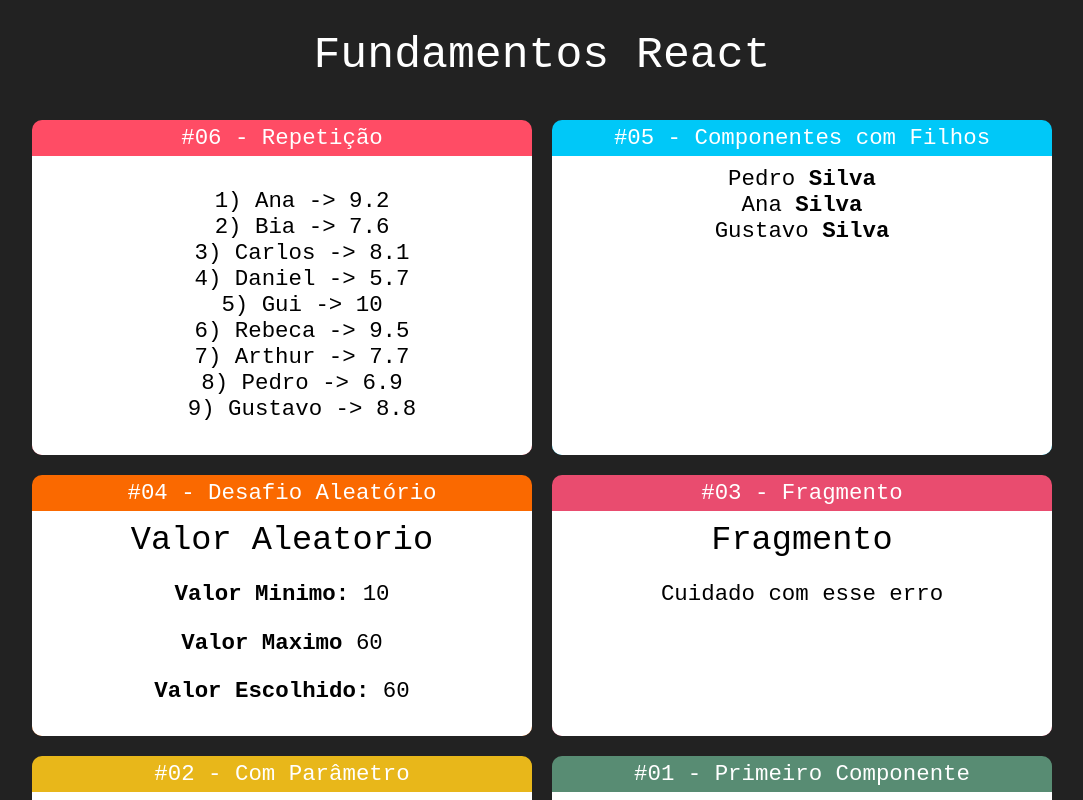
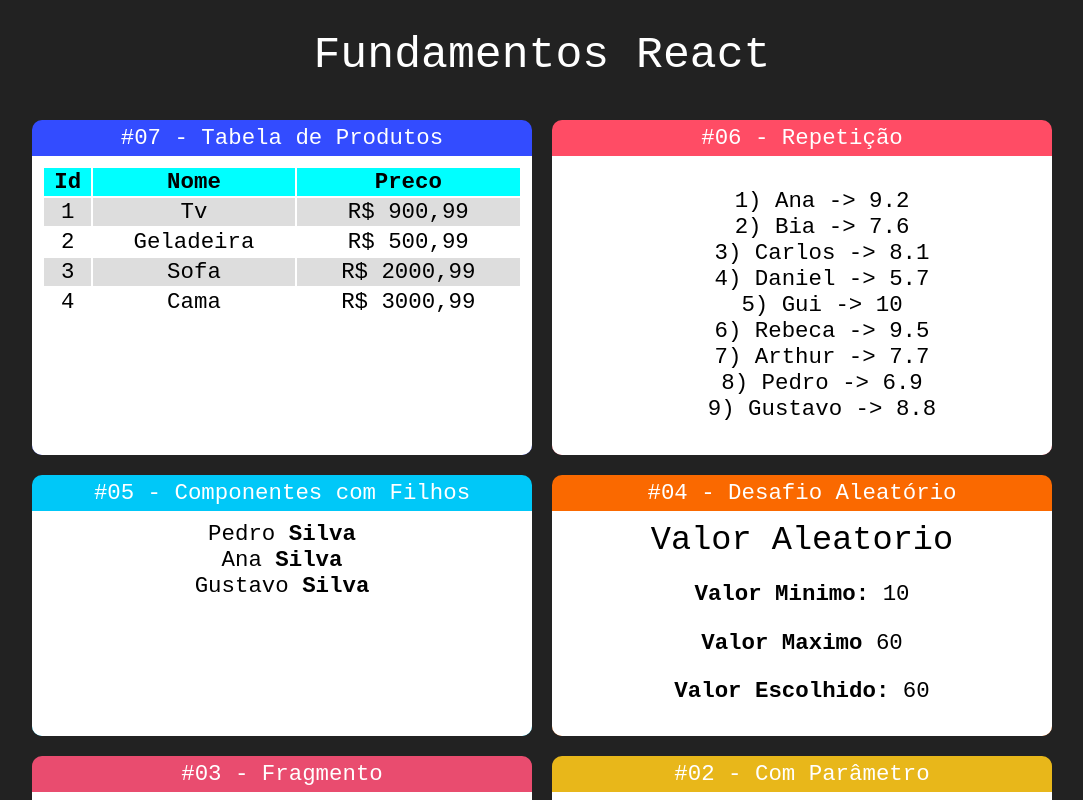
Before and after one commit to amandaoliveiracampos/fundamentos-react, a React (Create React App) app: page / in a window 1280 px wide. Shown: the top 800 px of the page, without its empty margins (98-1181 px from the left). Built offline with nearby package versions, Linux system fonts and the light colour scheme; the HTML template or start-up script is replaced by a standard one.

Commit message:
Desafio Repeticao

```diff
--- a/src/App.jsx
+++ b/src/App.jsx
@@ -9,13 +9,16 @@
 import ComParâmetro from "./components/basicos/ComParametro";
 import Fragmento from "./components/basicos/Fragemento";
 import ListaAlunos from "./components/repticao/ListaAlunos";
+import TabelaProdutos from "./components/repticao/TabelaProdutos";
 
 export default function App() {
   return (
     <div ClassName="App">
       <h1>Fundamentos React</h1>
-
       <div className="Cards">
+        <Card titulo=" #07 - Tabela de Produtos" color="#334cff ">
+          <TabelaProdutos></TabelaProdutos>
+        </Card>
         <Card titulo=" #06 - Repetição" color="#FF4C65">
           <ListaAlunos></ListaAlunos>
         </Card>
--- /dev/null
+++ b/src/components/data/produtos.js
@@ -0,0 +1,6 @@
+export default [
+  { id: 1, nome: "Tv", preco: 900.99 },
+  { id: 2, nome: "Geladeira", preco: 500.99 },
+  { id: 3, nome: "Sofa", preco: 2000.99 },
+  { id: 4, nome: "Cama", preco: 3000.99 },
+];
--- /dev/null
+++ b/src/components/repticao/TabelaProdutos.css
@@ -0,0 +1,11 @@
+.TabelaProdutos th {
+  background-color: aqua;
+}
+
+.TabelaProdutos table {
+  width: 100%;
+}
+
+.TabelaProdutos .Par {
+  background-color: #ddd;
+}
--- /dev/null
+++ b/src/components/repticao/TabelaProdutos.jsx
@@ -0,0 +1,32 @@
+/* eslint-disable import/no-anonymous-default-export */
+import React from "react";
+import produtos from "../data/produtos";
+import "./TabelaProdutos.css";
+
+export default (props) => {
+  function getLinhas() {
+    return produtos.map((produto, i) => {
+      return (
+        <tr key={produto.id} className={i % 2 == 0 ? "Par " : " "}>
+          <td>{produto.id}</td>
+          <td>{produto.nome}</td>
+          <td>R$ {produto.preco.toFixed(2).replace(".", ",")}</td>
+        </tr>
+      );
+    });
+  }
+  return (
+    <div className="TabelaProdutos">
+      <table>
+        <thead>
+          <tr>
+            <th>Id</th>
+            <th>Nome</th>
+            <th>Preco</th>
+          </tr>
+        </thead>
+        <tbody>{getLinhas()}</tbody>
+      </table>
+    </div>
+  );
+};
```
